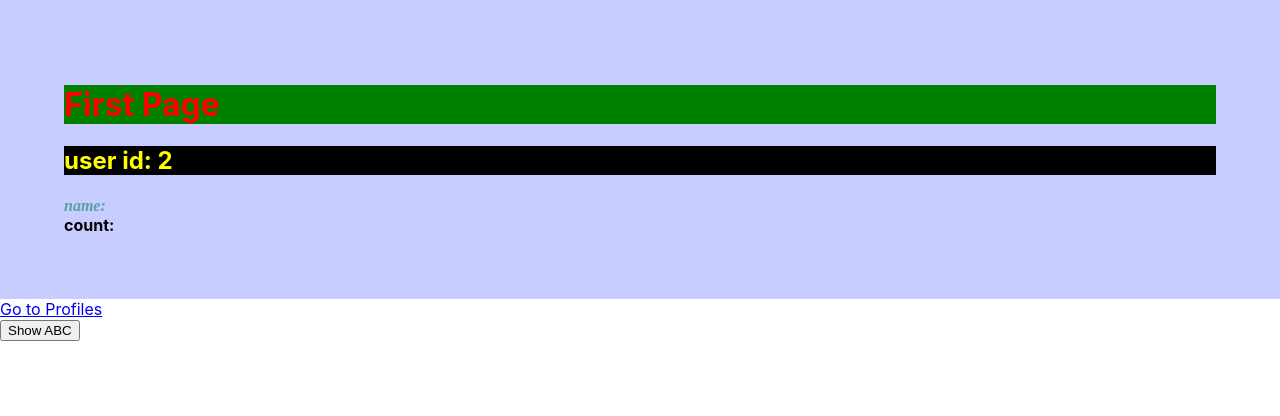
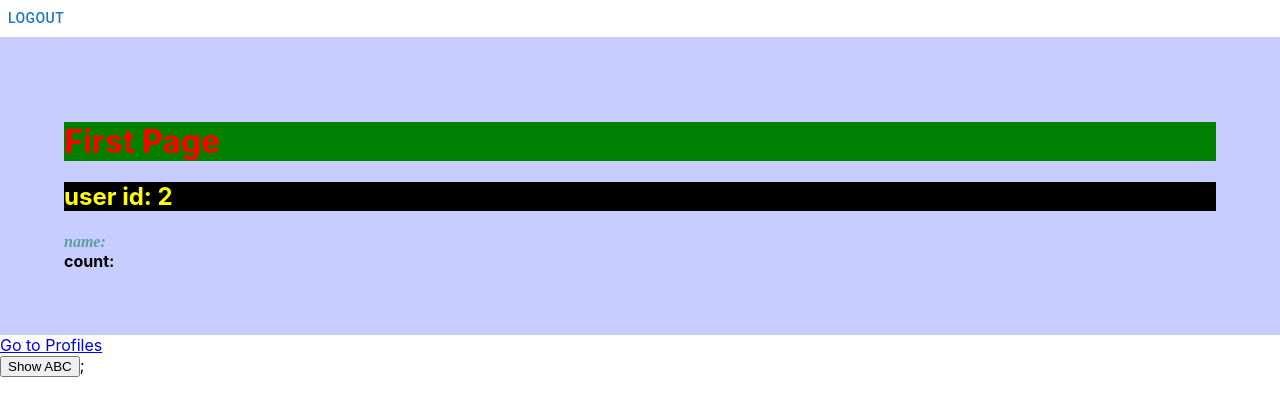
Before and after one commit to vamsi1133/ramreact, a React (Create React App) app: page / in a window 1280 px wide. Shown: the top 416 px of the page. Built offline with nearby package versions, Linux system fonts and the light colour scheme.

Commit message:
7th commit

```diff
--- /dev/null
+++ b/src/Components/HOC/index.js
@@ -0,0 +1,13 @@
+import React from "react";
+import Logincheck from "./logincheck";
+
+function LoginWrapper(Component) {
+  return (props) => (
+    <>
+      <Logincheck />
+      <Component />;
+    </>
+  );
+}
+
+export default LoginWrapper;
--- /dev/null
+++ b/src/Components/HOC/logincheck.js
@@ -0,0 +1,23 @@
+import { Button } from "@mui/material";
+import React from "react";
+import { useNavigate } from "react-router-dom";
+
+function Logincheck(props) {
+  const router = useNavigate();
+//   const loginFlag = localStorage.getItem("loggedIn") || false;
+//   if (!loginFlag) {
+//     router("/login");
+//   }
+  return (
+    <Button
+      onClick={() => {
+        localStorage.setItem("loggedIn", false);
+        router("/login");
+      }}
+    >
+      Logout
+    </Button>
+  );
+}
+
+export default Logincheck;
--- a/src/Components/firstPage/index.js
+++ b/src/Components/firstPage/index.js
@@ -1,5 +1,6 @@
 import React, { useState } from "react";
 import { Link } from "react-router-dom";
+import LoginWrapper from "../HOC";
 import ABC from "./abc";
 import "./Firstpage.css";
 
@@ -44,4 +45,4 @@ const FirstPage = (props) => {
   );
 };
 
-export default FirstPage;
+export default LoginWrapper(FirstPage);
--- a/src/Components/login/index.js
+++ b/src/Components/login/index.js
@@ -60,6 +60,11 @@ const Login = (props) => {
       const data = await axios.post("http://localhost:8000/login", credential);
       if (data.status === 200) {
         router("/");
+        localStorage.setItem("loggedIn", true);
+        setTimeout(() => {
+          localStorage.setItem("loggedIn", false);
+          router("/login");
+        }, 500000);
       }
     } catch (e) {
       alert(e.response.data.message);
--- a/src/Components/profiles/index.js
+++ b/src/Components/profiles/index.js
@@ -2,7 +2,8 @@ import { TextField } from "@mui/material";
 import { Container } from "@mui/system";
 import axios from "axios";
 import React, { useEffect, useState } from "react";
-import IDCard from "./IDCard";
+import LoginWrapper from "../HOC";
+const IDCard = React.lazy(() => import("./IDCard"));
 
 function Profiles(props) {
   const [userData, setUserData] = useState([]);
@@ -32,11 +33,11 @@ function Profiles(props) {
           }}
         />
         {userData.map((val) => {
-          return <IDCard {...val} />;
+          return <IDCard key={val.id} {...val} />;
         })}
       </Container>
     </>
   );
 }
 
-export default Profiles;
+export default LoginWrapper(Profiles);
--- a/src/CustomRouter.js
+++ b/src/CustomRouter.js
@@ -12,6 +12,7 @@ const CustomRouter = (props) => {
     { path: "/class", element: <ClassDemo name={"roll the dice game"} /> },
     { path: "/profiles", element: <Profiles /> },
   ];
+
   return (
     <>
       <Router>
```
